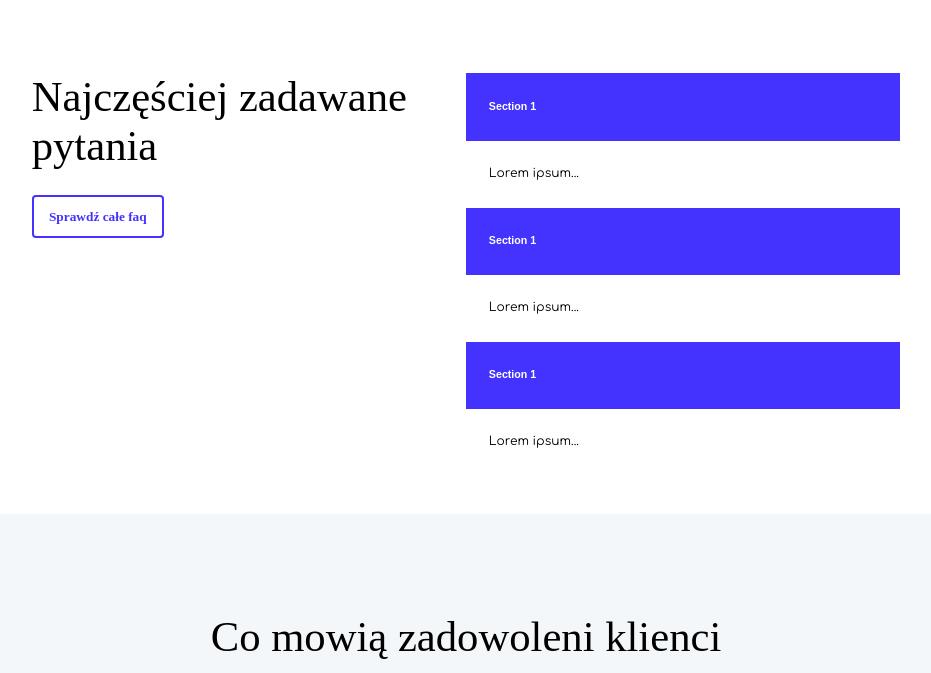
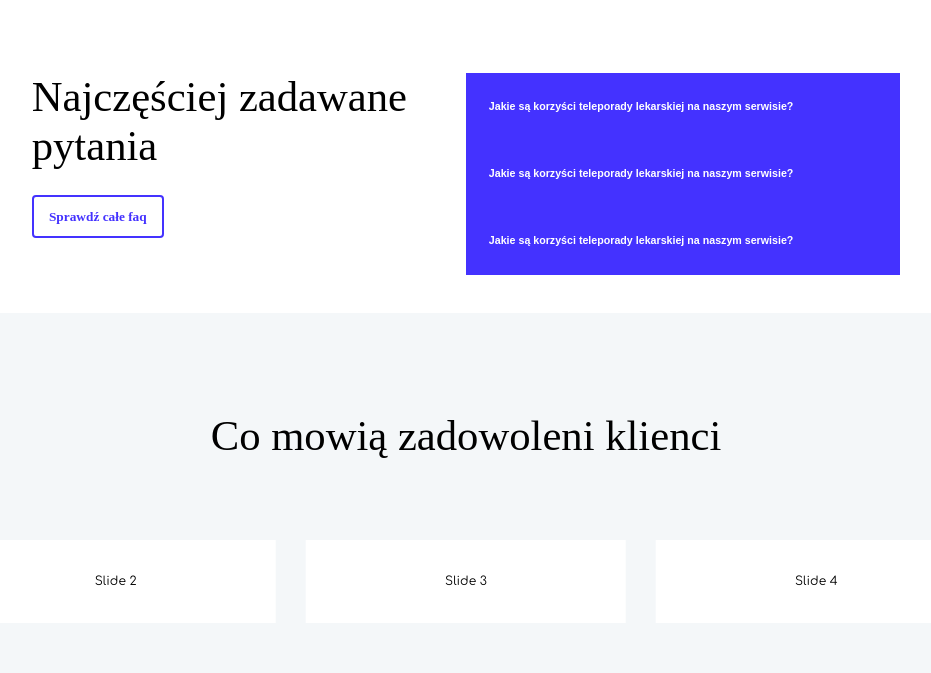
Before and after one commit to MrEyelet/empress, a plain HTML site: page index.html in a window 1280 px wide. Shown: the part 755-1428 px from the top of the page, without its empty margins (174-1105 px from the left). Drawn offline with Linux system fonts and the light colour scheme; a web font is replaced by a local one.

Commit message:
toggle sloide accordion

```diff
--- a/index.html
+++ b/index.html
@@ -68,21 +68,36 @@
             <div class="section__col">
               <ul class="accordion">
                 <li class="accordion_el">
-                  <button class="accordion__trigger text-title"><span class="accordion__title">Section 1</span class="accordion__ic"></button>
+                  <button class="accordion__trigger text-title"><span class="accordion__title">Jakie są korzyści teleporady lekarskiej na
+                    naszym serwisie?
+
+                    </span class="accordion__ic"></button>
                   <div class="accordion__panel">
-                    <p class="accordion__content text-normal">Lorem ipsum...</p>
+                    <p class="accordion__content text-normal">W przypadkach losowych gdy nie mogą Państwo zrealizować wizyty w umówionym terminie istnieje możliwość zmiany daty wizyty bądź jej odwołania do 24h przed planowym terminem. Dokonają Państwo tego za pomocą linka przesłanego w potwierdzeniu rezerwacji na podany przez Państwa adres e-mail.
+
+                    </p>
                   </div>
                 </li>
                 <li class="accordion_el">
-                  <button class="accordion__trigger text-title">Section 1</button>
+                  <button class="accordion__trigger text-title">Jakie są korzyści teleporady lekarskiej na
+                    naszym serwisie?
+
+                    </button>
                   <div class="accordion__panel">
-                    <p class="accordion__content text-normal">Lorem ipsum...</p>
+                    <p class="accordion__content text-normal">W przypadkach losowych gdy nie mogą Państwo zrealizować wizyty w umówionym terminie istnieje możliwość zmiany daty wizyty bądź jej odwołania do 24h przed planowym terminem. Dokonają Państwo tego za pomocą linka przesłanego w potwierdzeniu rezerwacji na podany przez Państwa adres e-mail.
+
+                    </p>
                   </div>
                 </li>
                 <li class="accordion_el">
-                  <button class="accordion__trigger text-title">Section 1</button>
+                  <button class="accordion__trigger text-title">Jakie są korzyści teleporady lekarskiej na
+                    naszym serwisie?
+
+                    </button>
                   <div class="accordion__panel">
-                    <p class="accordion__content text-normal">Lorem ipsum...</p>
+                    <p class="accordion__content text-normal">W przypadkach losowych gdy nie mogą Państwo zrealizować wizyty w umówionym terminie istnieje możliwość zmiany daty wizyty bądź jej odwołania do 24h przed planowym terminem. Dokonają Państwo tego za pomocą linka przesłanego w potwierdzeniu rezerwacji na podany przez Państwa adres e-mail.
+
+                    </p>
                   </div>
                 </li>
               </ul>
--- a/js/modules/Accordion.js
+++ b/js/modules/Accordion.js
@@ -9,10 +9,10 @@ class Accordion {
       this.accBtn[i].addEventListener("click", function () {
         this.classList.toggle("active")
         var panel = this.nextElementSibling
-        if (panel.style.display === "block") {
-          panel.style.display = "none"
+        if (panel.style.maxHeight) {
+          panel.style.maxHeight = null
         } else {
-          panel.style.display = "block"
+          panel.style.maxHeight = panel.scrollHeight + "px"
         }
       })
     }
--- a/sass/components/accordion.scss
+++ b/sass/components/accordion.scss
@@ -7,6 +7,8 @@
     color: $color-white;
     border: none;
     outline: none;
+    transition: 0.2s ease-out;
+    transition-property: background-color, color;
     &.active {
       background-color: $color-white;
       color: $color-brand-primary;
@@ -16,6 +18,11 @@
     }
   }
   &__panel {
+    max-height: 0;
+    overflow: hidden;
+    transition: max-height 0.2s ease-out;
+  }
+  &__content {
     padding: 3rem;
   }
 }
```
Also changed, not shown: css/style.min.css, js/main-scripts.js.
